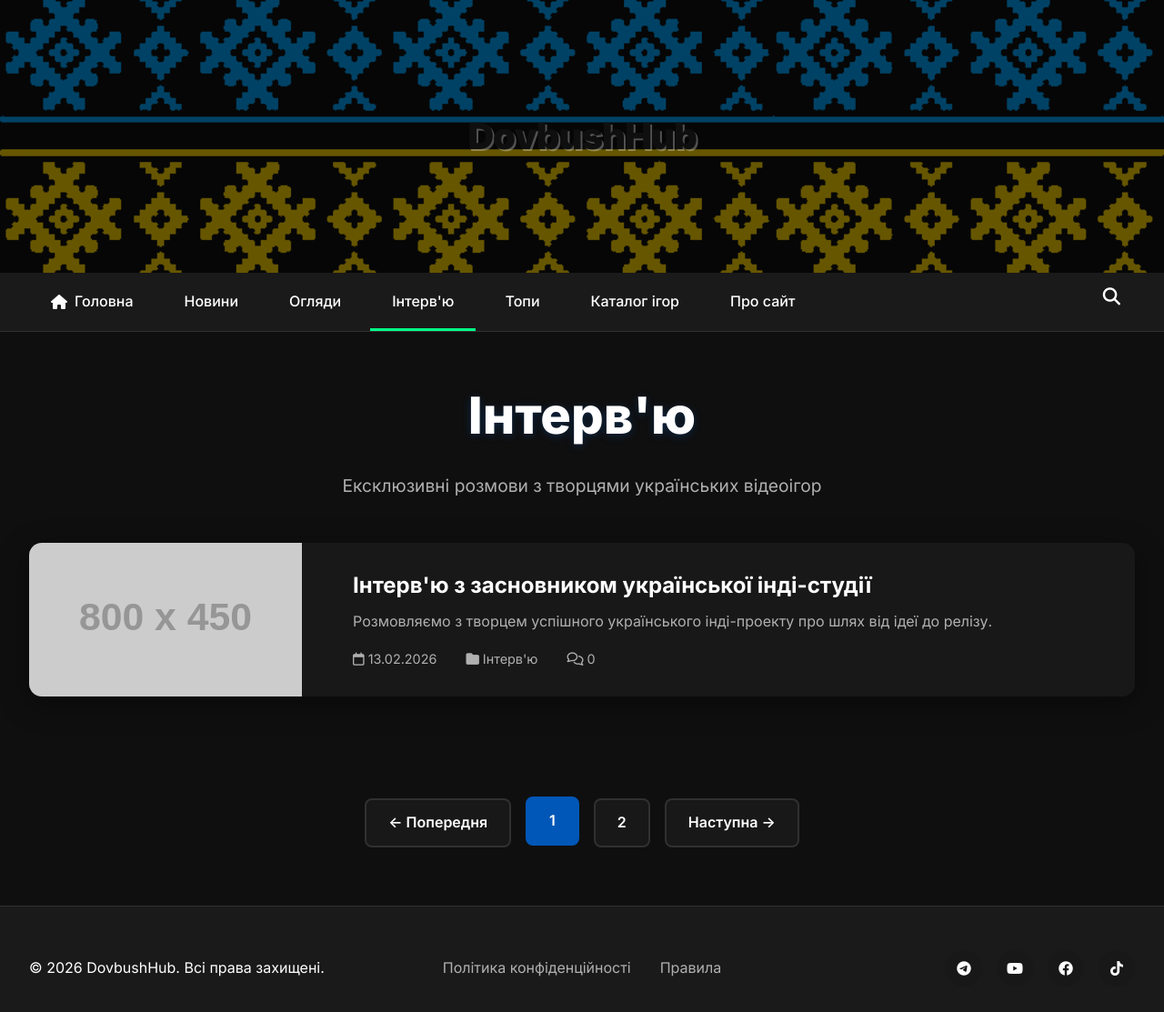
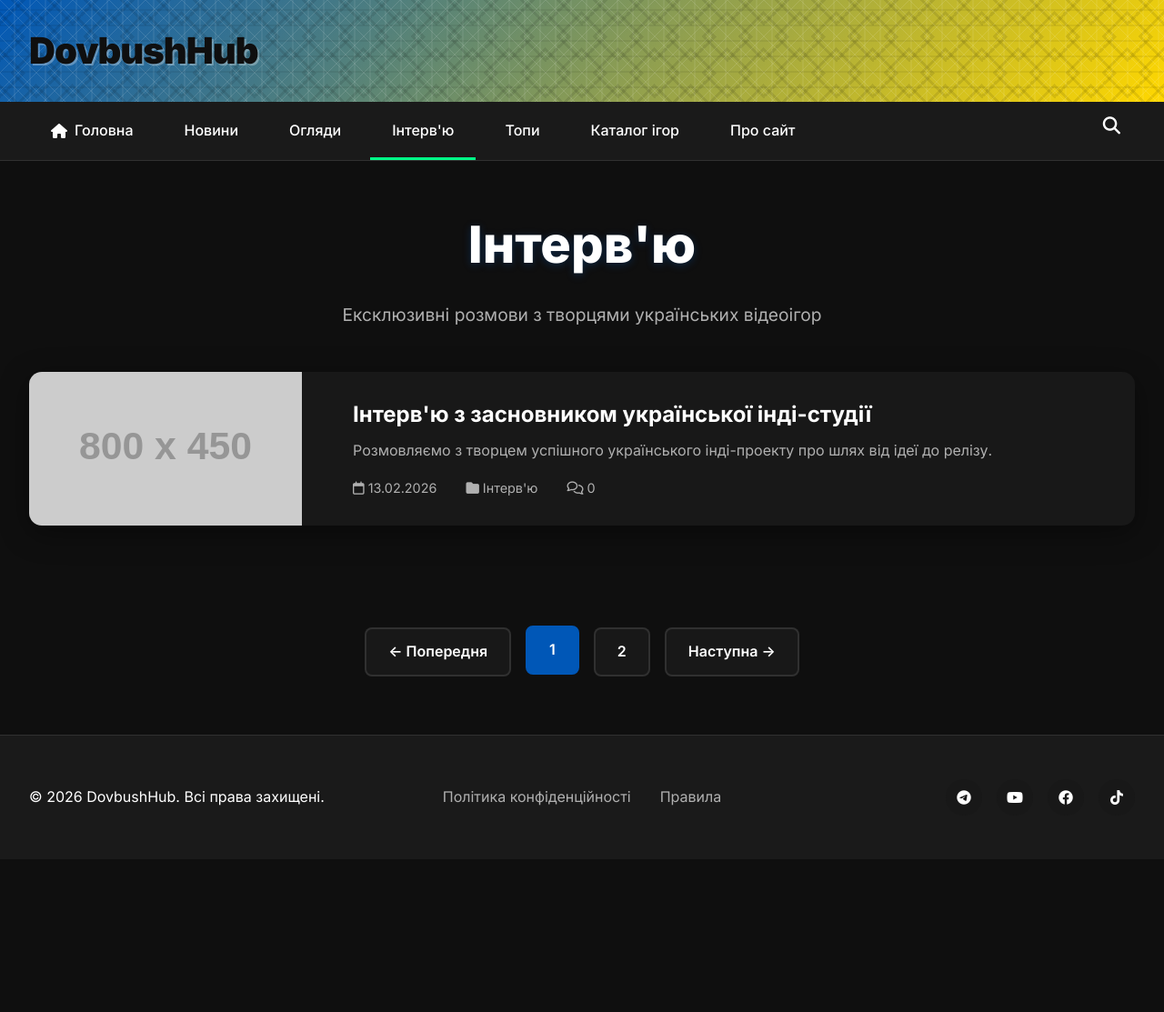
Before and after one commit to dovbush-media/dovbush-media.github.io, a Jekyll site: the page built from interviews.html, in a window 1280 px wide and 1133 px high. Shown: the top 1113 px of the window at 91% size. Built offline with Jekyll 4.4.1, drawn with Linux system fonts in a browser that asks for light colours.

Commit message:
Update style.css

```diff
--- a/assets/css/style.css
+++ b/assets/css/style.css
@@ -48,29 +48,33 @@
    ======================================== */
 
 .vyshyvanka-header {
-    /* Вказуємо шлях до фото */
-    background-image: linear-gradient(rgba(0, 0, 0, 0.6), rgba(0, 0, 0, 0.6)), url('/assets/images/header-bg.png');
+  width: 100%;
+  background: linear-gradient(135deg, var(--accent-blue) 0%, var(--accent-yellow) 100%);
+  padding: 1.5rem 0;
+  position: relative;
+  overflow: hidden;
+}
 
-    /* Робимо так, щоб фото заповнювало весь простір */
-    background-size: cover;
-
-    /* Центруємо зображення */
-    background-position: center;
-
-    /* Фіксуємо фон, щоб він не "їздив" (опціонально) */
-    background-attachment: scroll;
-
-    /* Додаємо мінімальну висоту, якщо шапка занадто вузька */
-    min-height: 300px;
-
-    /* Залишаємо білий колір тексту, щоб його було видно на фоні */
-    color: #ffffff;
-
-    display: flex;
-    flex-direction: column;
-    justify-content: center;
-    align-items: center;
-    text-align: center;
+.vyshyvanka-header::before {
+  content: '';
+  position: absolute;
+  top: 0;
+  left: 0;
+  right: 0;
+  bottom: 0;
+  background-image:
+    /* Хрестики */
+    linear-gradient(45deg, transparent 48%, rgba(255,255,255,0.2) 48%, rgba(255,255,255,0.2) 52%, transparent 52%),
+    linear-gradient(-45deg, transparent 48%, rgba(255,255,255,0.2) 48%, rgba(255,255,255,0.2) 52%, transparent 52%),
+    /* Ромби */
+    linear-gradient(45deg, transparent 30%, rgba(0,0,0,0.15) 30%, rgba(0,0,0,0.15) 35%, transparent 35%, transparent 65%, rgba(0,0,0,0.15) 65%, rgba(0,0,0,0.15) 70%, transparent 70%),
+    linear-gradient(-45deg, transparent 30%, rgba(0,0,0,0.15) 30%, rgba(0,0,0,0.15) 35%, transparent 35%, transparent 65%, rgba(0,0,0,0.15) 65%, rgba(0,0,0,0.15) 70%, transparent 70%),
+    /* Вертикальні лінії */
+    repeating-linear-gradient(90deg, transparent, transparent 15px, rgba(255,255,255,0.1) 15px, rgba(255,255,255,0.1) 17px),
+    /* Горизонтальні лінії */
+    repeating-linear-gradient(0deg, transparent, transparent 15px, rgba(0,0,0,0.1) 15px, rgba(0,0,0,0.1) 17px);
+  background-size: 20px 20px, 20px 20px, 40px 40px, 40px 40px, 100% 100%, 100% 100%;
+  opacity: 0.6;
 }
 
 .header-content {
```
